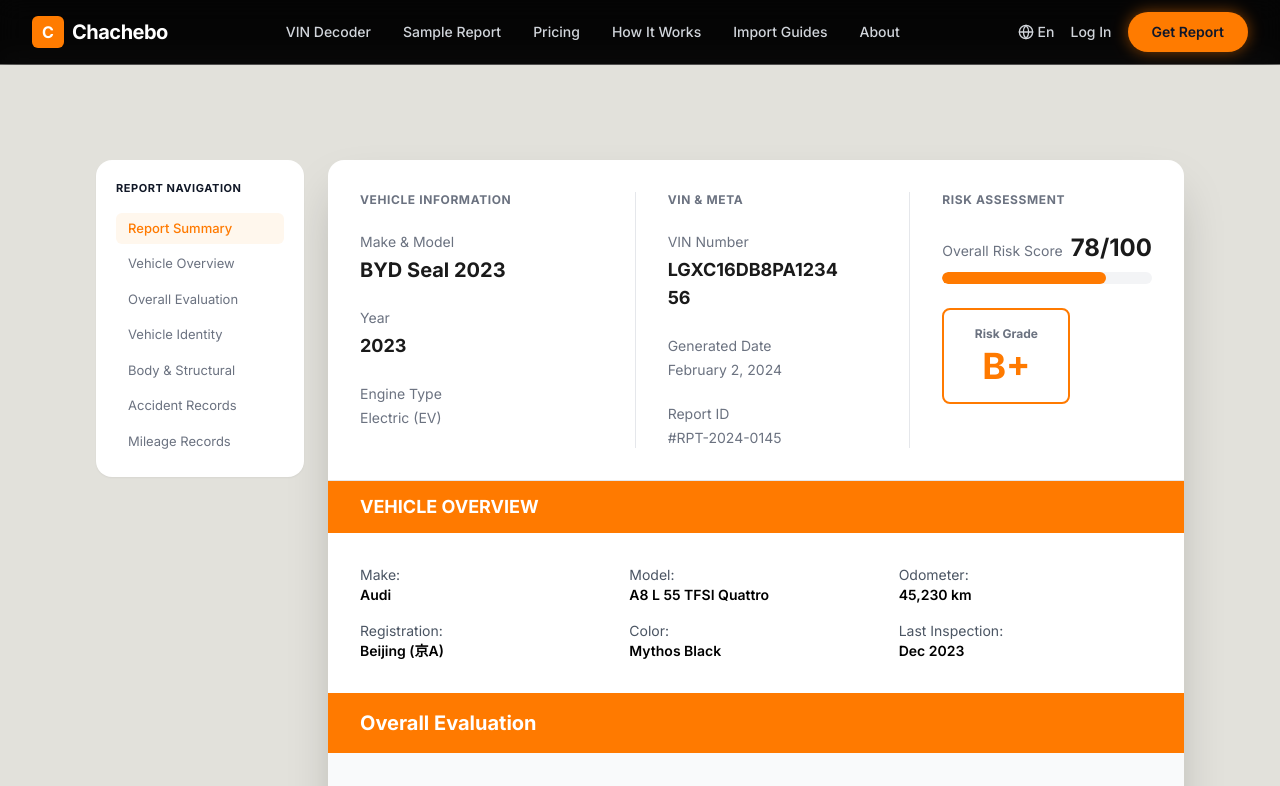
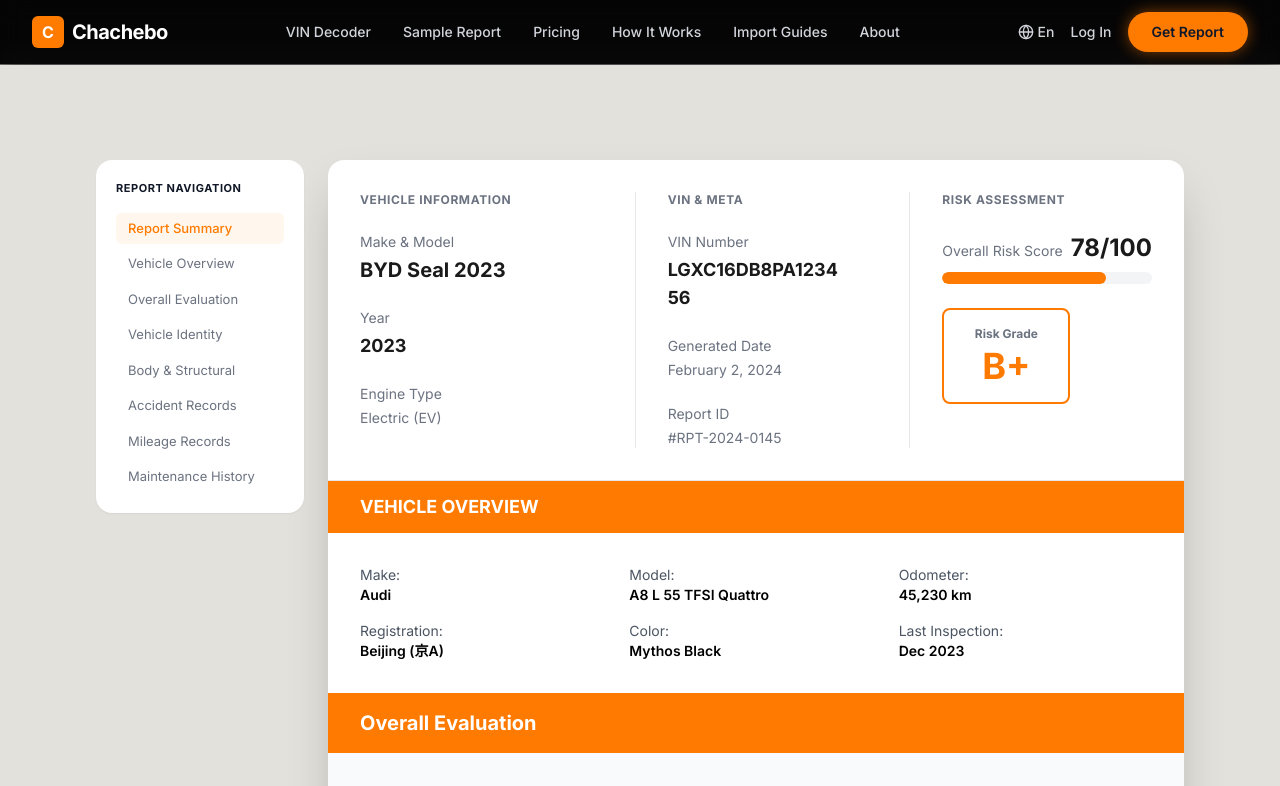
Before and after one commit to M4H1-4B1R/chachebo-landing, a Next.js app: page /sample-report in a window 1280 px wide. Shown: the top 786 px of the page. Built offline with nearby package versions, Linux system fonts and the light colour scheme.

Commit message:
added new section to side nav

```diff
--- a/app/sample-report/page.tsx
+++ b/app/sample-report/page.tsx
@@ -768,7 +768,7 @@
               </div>
 
               {/* Maintenance history section */}
-              <div id="accident-records" className="bg-white scroll-mt-28">
+              <div id="maintenance-history" className="bg-white scroll-mt-28">
                 <div className="bg-[#FF7A00] text-white px-8 py-4">
                   <h2 className="font-bold text-xl">Maintenance History</h2>
                 </div>
--- a/components/sample-report/ReportNavigation.tsx
+++ b/components/sample-report/ReportNavigation.tsx
@@ -10,6 +10,7 @@
   { label: "Body & Structural", id: "body-structural" },
   { label: "Accident Records", id: "accident-records" },
   { label: "Mileage Records", id: "mileage-records" },
+  { label: "Maintenance History", id: "maintenance-history" },
 ];
 
 export function ReportNavigation() {
```
